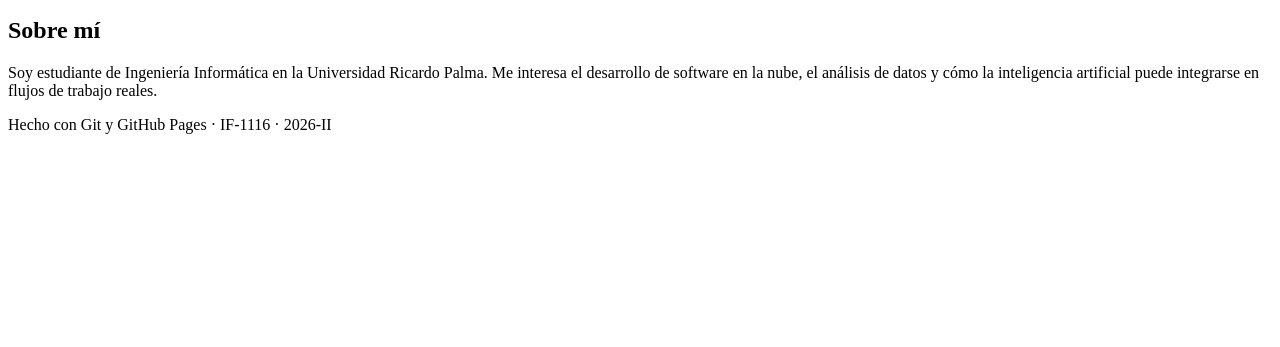
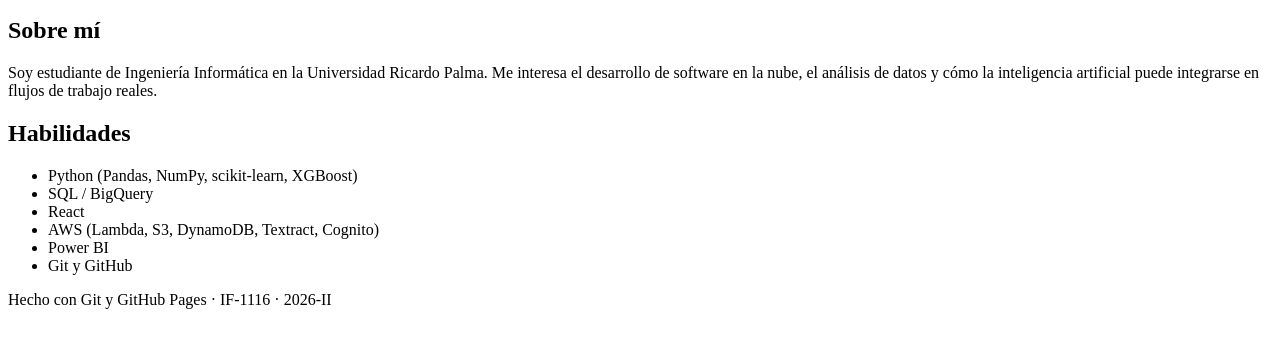
Before and after one commit to Gabrieldla/Gabrieldla.github.io, a plain HTML site: page index.html in a window 1280 px wide. Shown: the part 101-448 px from the top of the page. Drawn offline with Linux system fonts and the light colour scheme.

Commit message:
Agregar lista de habilidades

```diff
--- a/index.html
+++ b/index.html
@@ -17,6 +17,17 @@
       Me interesa el desarrollo de software en la nube, el análisis de datos y
       cómo la inteligencia artificial puede integrarse en flujos de trabajo reales.</p>
     </section>
+    <section id="habilidades">
+      <h2>Habilidades</h2>
+      <ul>
+        <li>Python (Pandas, NumPy, scikit-learn, XGBoost)</li>
+        <li>SQL / BigQuery</li>
+        <li>React</li>
+        <li>AWS (Lambda, S3, DynamoDB, Textract, Cognito)</li>
+        <li>Power BI</li>
+        <li>Git y GitHub</li>
+      </ul>
+    </section>
     <!-- las demás secciones van aquí -->
   </main>
   <footer>
```
